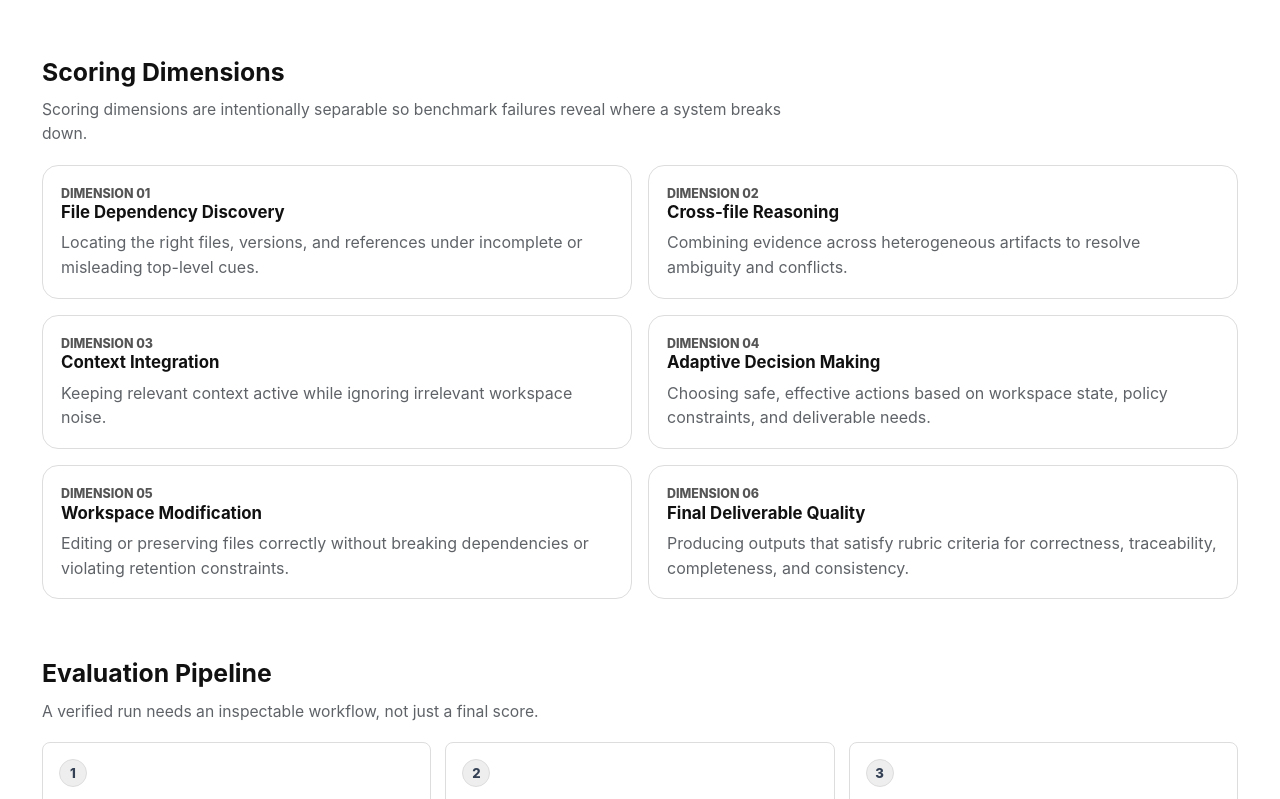
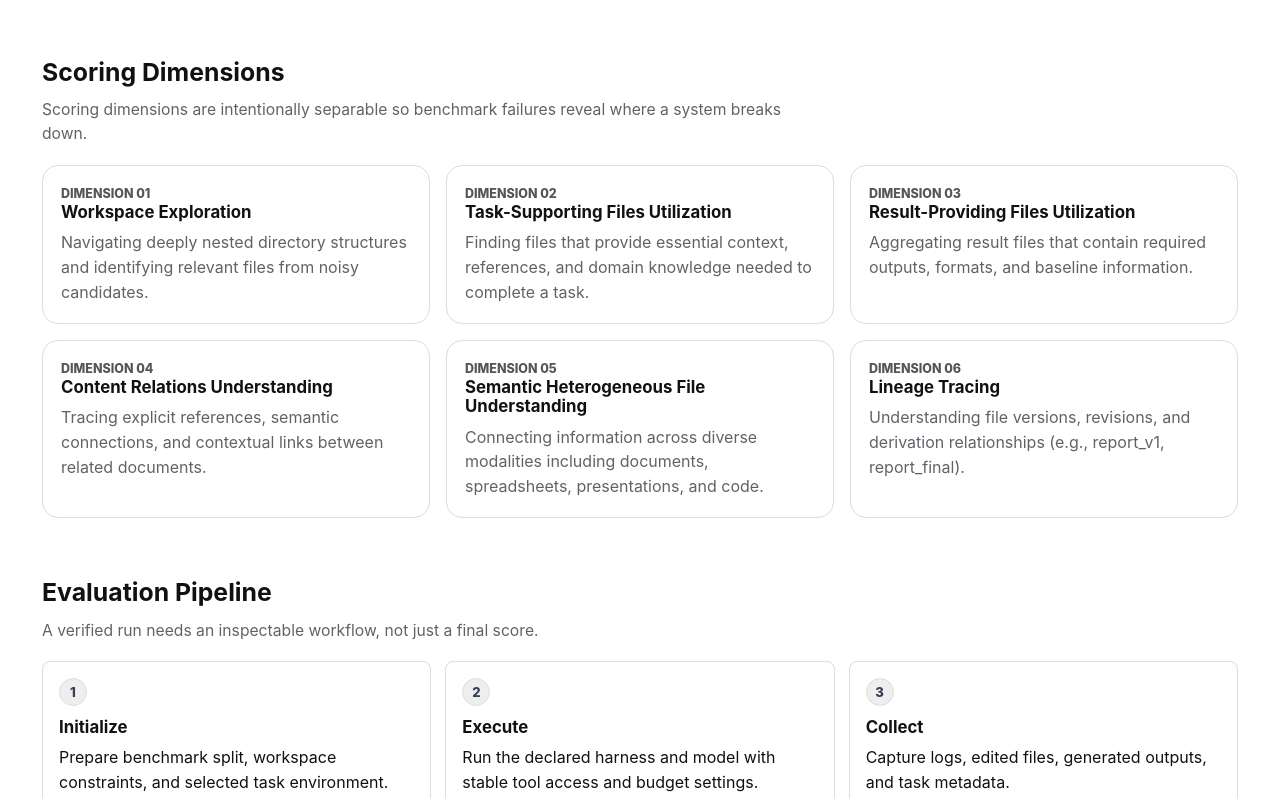
Before and after one commit to workspace-bench/workspace-bench.github.io, a plain HTML site: page methodology.html in a window 1280 px wide. Shown: the part 730-1529 px from the top of the page. Drawn offline with Linux system fonts and the light colour scheme.

Commit message:
Update evaluation dimensions to match paper six Workspace Learning dimensions
Co-authored-by: Cursor <cursoragent@cursor.com>

```diff
--- a/methodology.html
+++ b/methodology.html
@@ -81,36 +81,36 @@
               </p>
             </div>
           </div>
-          <div class="grid grid-2">
+          <div class="grid grid-3">
             <div class="card">
               <div class="mini-kicker">Dimension 01</div>
-              <h3>File Dependency Discovery</h3>
-              <p>Locating the right files, versions, and references under incomplete or misleading top-level cues.</p>
+              <h3>Workspace Exploration</h3>
+              <p>Navigating deeply nested directory structures and identifying relevant files from noisy candidates.</p>
             </div>
             <div class="card">
               <div class="mini-kicker">Dimension 02</div>
-              <h3>Cross-file Reasoning</h3>
-              <p>Combining evidence across heterogeneous artifacts to resolve ambiguity and conflicts.</p>
+              <h3>Task-Supporting Files Utilization</h3>
+              <p>Finding files that provide essential context, references, and domain knowledge needed to complete a task.</p>
             </div>
             <div class="card">
               <div class="mini-kicker">Dimension 03</div>
-              <h3>Context Integration</h3>
-              <p>Keeping relevant context active while ignoring irrelevant workspace noise.</p>
+              <h3>Result-Providing Files Utilization</h3>
+              <p>Aggregating result files that contain required outputs, formats, and baseline information.</p>
             </div>
             <div class="card">
               <div class="mini-kicker">Dimension 04</div>
-              <h3>Adaptive Decision Making</h3>
-              <p>Choosing safe, effective actions based on workspace state, policy constraints, and deliverable needs.</p>
+              <h3>Content Relations Understanding</h3>
+              <p>Tracing explicit references, semantic connections, and contextual links between related documents.</p>
             </div>
             <div class="card">
               <div class="mini-kicker">Dimension 05</div>
-              <h3>Workspace Modification</h3>
-              <p>Editing or preserving files correctly without breaking dependencies or violating retention constraints.</p>
+              <h3>Semantic Heterogeneous File Understanding</h3>
+              <p>Connecting information across diverse modalities including documents, spreadsheets, presentations, and code.</p>
             </div>
             <div class="card">
               <div class="mini-kicker">Dimension 06</div>
-              <h3>Final Deliverable Quality</h3>
-              <p>Producing outputs that satisfy rubric criteria for correctness, traceability, completeness, and consistency.</p>
+              <h3>Lineage Tracing</h3>
+              <p>Understanding file versions, revisions, and derivation relationships (e.g., report_v1, report_final).</p>
             </div>
           </div>
         </div>
```
Also changed, not shown: index.html (+14 -9 lines).
